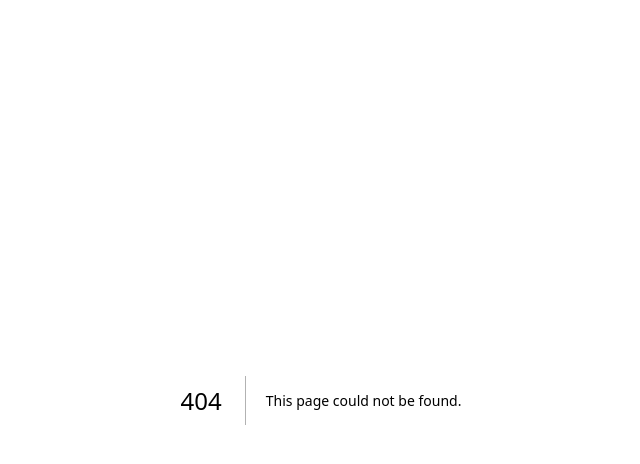
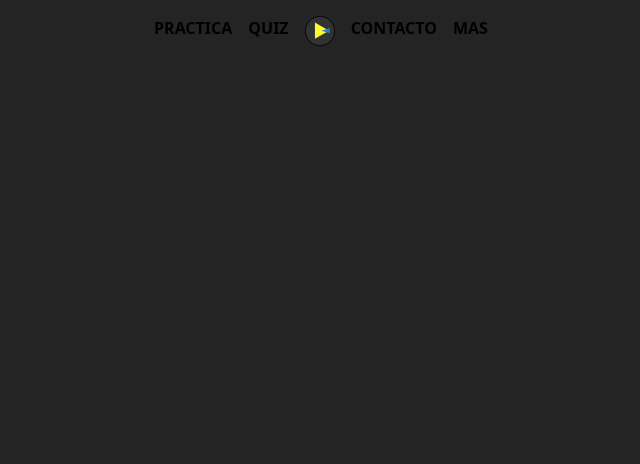
Before and after one commit to Codedlio/purocode, a Next.js app: page /section in a window 1280 px wide. Before the commit this address had no page. Shown: the top 464 px of the page, without its empty margins (319-959 px from the left). Built offline with nearby package versions, Linux system fonts and the light colour scheme.

Commit message:
firstCommit

```diff
--- a/src/app/globals.css
+++ b/src/app/globals.css
@@ -3,9 +3,6 @@
 @tailwind utilities;
 
 :root {
-  --foreground-rgb: 0, 0, 0;
-  --background-start-rgb: 214, 219, 220;
-  --background-end-rgb: 255, 255, 255;
 }
 
 @media (prefers-color-scheme: dark) {
@@ -18,10 +15,5 @@
 
 body {
   color: rgb(var(--foreground-rgb));
-  background: linear-gradient(
-      to bottom,
-      transparent,
-      rgb(var(--background-end-rgb))
-    )
-    rgb(var(--background-start-rgb));
+  background-color: #242424;
 }
--- a/src/app/layout.js
+++ b/src/app/layout.js
@@ -1,17 +1,12 @@
-import './globals.css'
-import { Inter } from 'next/font/google'
-
-const inter = Inter({ subsets: ['latin'] })
-
 export const metadata = {
-  title: 'Create Next App',
-  description: 'Generated by create next app',
-}
-
+  title: "Puro Codear",
+  description: "Vamo a aprende",
+};
+import "./globals.css";
 export default function RootLayout({ children }) {
   return (
     <html lang="en">
-      <body className={inter.className}>{children}</body>
+      <body>{children}</body>
     </html>
-  )
+  );
 }
--- a/src/app/page.js
+++ b/src/app/page.js
@@ -1,113 +1,11 @@
-import Image from 'next/image'
+import Image from "next/image";
 
 export default function Home() {
   return (
     <main className="flex min-h-screen flex-col items-center justify-between p-24">
       <div className="z-10 max-w-5xl w-full items-center justify-between font-mono text-sm lg:flex">
-        <p className="fixed left-0 top-0 flex w-full justify-center border-b border-gray-300 bg-gradient-to-b from-zinc-200 pb-6 pt-8 backdrop-blur-2xl dark:border-neutral-800 dark:bg-zinc-800/30 dark:from-inherit lg:static lg:w-auto  lg:rounded-xl lg:border lg:bg-gray-200 lg:p-4 lg:dark:bg-zinc-800/30">
-          Get started by editing&nbsp;
-          <code className="font-mono font-bold">src/app/page.js</code>
-        </p>
-        <div className="fixed bottom-0 left-0 flex h-48 w-full items-end justify-center bg-gradient-to-t from-white via-white dark:from-black dark:via-black lg:static lg:h-auto lg:w-auto lg:bg-none">
-          <a
-            className="pointer-events-none flex place-items-center gap-2 p-8 lg:pointer-events-auto lg:p-0"
-            href="https://vercel.com?utm_source=create-next-app&utm_medium=appdir-template&utm_campaign=create-next-app"
-            target="_blank"
-            rel="noopener noreferrer"
-          >
-            By{' '}
-            <Image
-              src="/vercel.svg"
-              alt="Vercel Logo"
-              className="dark:invert"
-              width={100}
-              height={24}
-              priority
-            />
-          </a>
-        </div>
-      </div>
-
-      <div className="relative flex place-items-center before:absolute before:h-[300px] before:w-[480px] before:-translate-x-1/2 before:rounded-full before:bg-gradient-radial before:from-white before:to-transparent before:blur-2xl before:content-[''] after:absolute after:-z-20 after:h-[180px] after:w-[240px] after:translate-x-1/3 after:bg-gradient-conic after:from-sky-200 after:via-blue-200 after:blur-2xl after:content-[''] before:dark:bg-gradient-to-br before:dark:from-transparent before:dark:to-blue-700 before:dark:opacity-10 after:dark:from-sky-900 after:dark:via-[#0141ff] after:dark:opacity-40 before:lg:h-[360px] z-[-1]">
-        <Image
-          className="relative dark:drop-shadow-[0_0_0.3rem_#ffffff70] dark:invert"
-          src="/next.svg"
-          alt="Next.js Logo"
-          width={180}
-          height={37}
-          priority
-        />
-      </div>
-
-      <div className="mb-32 grid text-center lg:max-w-5xl lg:w-full lg:mb-0 lg:grid-cols-4 lg:text-left">
-        <a
-          href="https://nextjs.org/docs?utm_source=create-next-app&utm_medium=appdir-template&utm_campaign=create-next-app"
-          className="group rounded-lg border border-transparent px-5 py-4 transition-colors hover:border-gray-300 hover:bg-gray-100 hover:dark:border-neutral-700 hover:dark:bg-neutral-800/30"
-          target="_blank"
-          rel="noopener noreferrer"
-        >
-          <h2 className={`mb-3 text-2xl font-semibold`}>
-            Docs{' '}
-            <span className="inline-block transition-transform group-hover:translate-x-1 motion-reduce:transform-none">
-              -&gt;
-            </span>
-          </h2>
-          <p className={`m-0 max-w-[30ch] text-sm opacity-50`}>
-            Find in-depth information about Next.js features and API.
-          </p>
-        </a>
-
-        <a
-          href="https://nextjs.org/learn?utm_source=create-next-app&utm_medium=appdir-template-tw&utm_campaign=create-next-app"
-          className="group rounded-lg border border-transparent px-5 py-4 transition-colors hover:border-gray-300 hover:bg-gray-100 hover:dark:border-neutral-700 hover:dark:bg-neutral-800 hover:dark:bg-opacity-30"
-          target="_blank"
-          rel="noopener noreferrer"
-        >
-          <h2 className={`mb-3 text-2xl font-semibold`}>
-            Learn{' '}
-            <span className="inline-block transition-transform group-hover:translate-x-1 motion-reduce:transform-none">
-              -&gt;
-            </span>
-          </h2>
-          <p className={`m-0 max-w-[30ch] text-sm opacity-50`}>
-            Learn about Next.js in an interactive course with&nbsp;quizzes!
-          </p>
-        </a>
-
-        <a
-          href="https://vercel.com/templates?framework=next.js&utm_source=create-next-app&utm_medium=appdir-template&utm_campaign=create-next-app"
-          className="group rounded-lg border border-transparent px-5 py-4 transition-colors hover:border-gray-300 hover:bg-gray-100 hover:dark:border-neutral-700 hover:dark:bg-neutral-800/30"
-          target="_blank"
-          rel="noopener noreferrer"
-        >
-          <h2 className={`mb-3 text-2xl font-semibold`}>
-            Templates{' '}
-            <span className="inline-block transition-transform group-hover:translate-x-1 motion-reduce:transform-none">
-              -&gt;
-            </span>
-          </h2>
-          <p className={`m-0 max-w-[30ch] text-sm opacity-50`}>
-            Explore the Next.js 13 playground.
-          </p>
-        </a>
-
-        <a
-          href="https://vercel.com/new?utm_source=create-next-app&utm_medium=appdir-template&utm_campaign=create-next-app"
-          className="group rounded-lg border border-transparent px-5 py-4 transition-colors hover:border-gray-300 hover:bg-gray-100 hover:dark:border-neutral-700 hover:dark:bg-neutral-800/30"
-          target="_blank"
-          rel="noopener noreferrer"
-        >
-          <h2 className={`mb-3 text-2xl font-semibold`}>
-            Deploy{' '}
-            <span className="inline-block transition-transform group-hover:translate-x-1 motion-reduce:transform-none">
-              -&gt;
-            </span>
-          </h2>
-          <p className={`m-0 max-w-[30ch] text-sm opacity-50`}>
-            Instantly deploy your Next.js site to a shareable URL with Vercel.
-          </p>
-        </a>
+        <h1>PURO CODEAR</h1>
       </div>
     </main>
-  )
+  );
 }
--- /dev/null
+++ b/src/app/section/page.js
@@ -0,0 +1,61 @@
+import Link from "next/link";
+
+const Navbar = () => {
+  return (
+    <nav className="p-4">
+      <div className="flex justify-center">
+        <ul className="flex space-x-4">
+          <li>
+            <Link href="/inicio">
+              <p className="text-base font-bold">PRACTICA</p>
+            </Link>
+          </li>
+          <li>
+            <Link href="/acerca">
+              <p className="text-base font-bold">QUIZ</p>
+            </Link>
+          </li>
+          <li>
+            <Link href="/play">
+              <svg
+                width="30"
+                height="30"
+                viewBox="0 0 40 40"
+                fill="none"
+                xmlns="http://www.w3.org/2000/svg"
+              >
+                <g filter="url(#filter0_i_30_6)">
+                  <path
+                    d="M39 20C39 30.4934 30.4934 39 20 39C9.50659 39 1 30.4934 1 20C1 9.50659 9.50659 1 20 1C30.4934 1 39 9.50659 39 20Z"
+                    fill="#323232"
+                  />
+                  <path
+                    d="M32 19.5L13.25 30.3253V8.67468L32 19.5Z"
+                    fill="#FCF932"
+                  />
+                  <path d="M22 19.5L33 16V23L22 19.5Z" fill="#3475D7" />
+                </g>
+                <path
+                  d="M20 39.5C30.7696 39.5 39.5 30.7696 39.5 20C39.5 9.23045 30.7696 0.5 20 0.5C9.23045 0.5 0.5 9.23045 0.5 20C0.5 30.7696 9.23045 39.5 20 39.5Z"
+                  stroke="black"
+                />
+              </svg>
+            </Link>
+          </li>
+          <li>
+            <Link href="/contacto">
+              <p className="text-base font-bold">CONTACTO</p>
+            </Link>
+          </li>
+          <li>
+            <Link href="/mas">
+              <p className="text-base font-bold">MAS</p>
+            </Link>
+          </li>
+        </ul>
+      </div>
+    </nav>
+  );
+};
+
+export default Navbar;
--- a/tailwind.config.js
+++ b/tailwind.config.js
@@ -1,18 +1,29 @@
 /** @type {import('tailwindcss').Config} */
 module.exports = {
   content: [
-    './src/pages/**/*.{js,ts,jsx,tsx,mdx}',
-    './src/components/**/*.{js,ts,jsx,tsx,mdx}',
-    './src/app/**/*.{js,ts,jsx,tsx,mdx}',
+    "./src/pages/**/*.{js,ts,jsx,tsx,mdx}",
+    "./src/components/**/*.{js,ts,jsx,tsx,mdx}",
+    "./src/app/**/*.{js,ts,jsx,tsx,mdx}",
   ],
   theme: {
     extend: {
       backgroundImage: {
-        'gradient-radial': 'radial-gradient(var(--tw-gradient-stops))',
-        'gradient-conic':
-          'conic-gradient(from 180deg at 50% 50%, var(--tw-gradient-stops))',
+        "gradient-radial": "radial-gradient(var(--tw-gradient-stops))",
+        "gradient-conic":
+          "conic-gradient(from 180deg at 50% 50%, var(--tw-gradient-stops))",
       },
+    },
+    colors: {
+      transparent: "transparent",
+      current: "currentColor",
+      primary: "#FCF932",
+      second: "#3475D7",
+      complement: "#FFFFFF",
+    },
+    fontFamily: {
+      pop: ["Poppins", "sans-serif"],
+      serif: ["Merriweather", "serif"],
     },
   },
   plugins: [],
-}
+};
```
